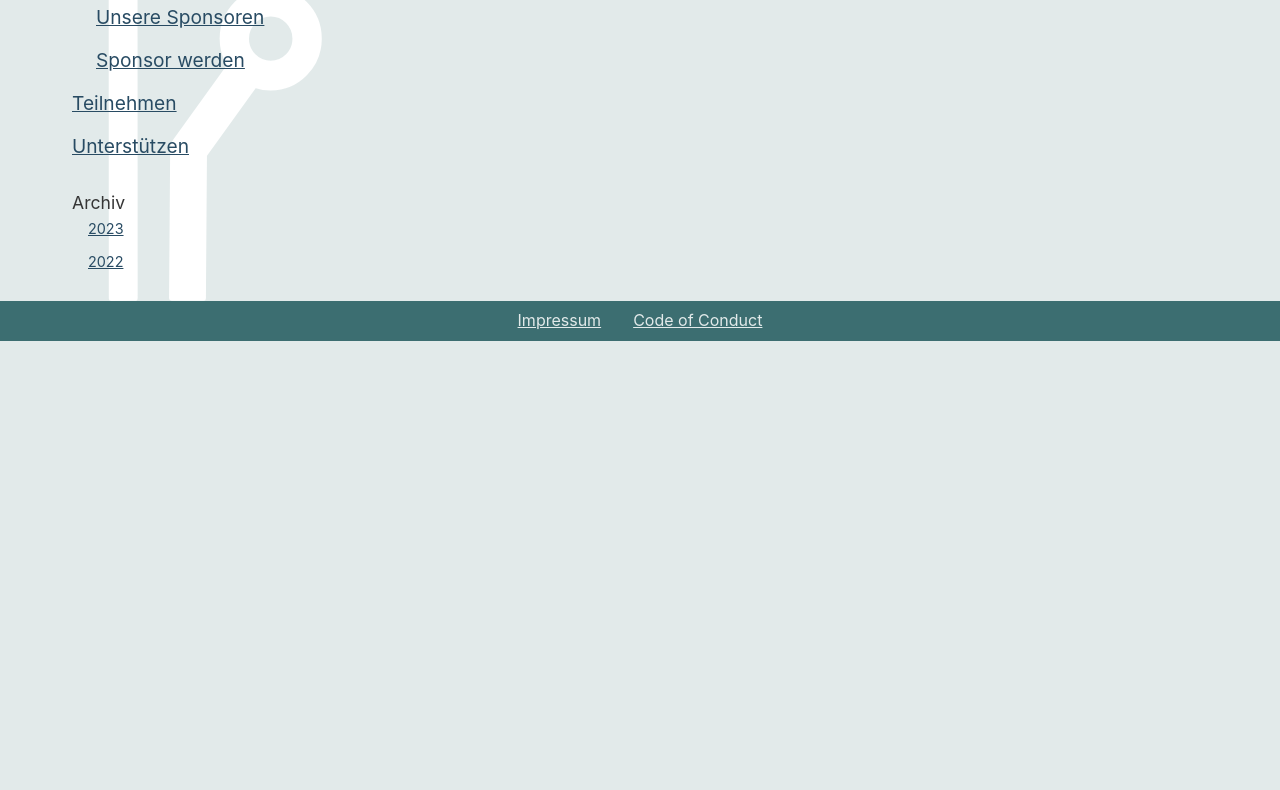
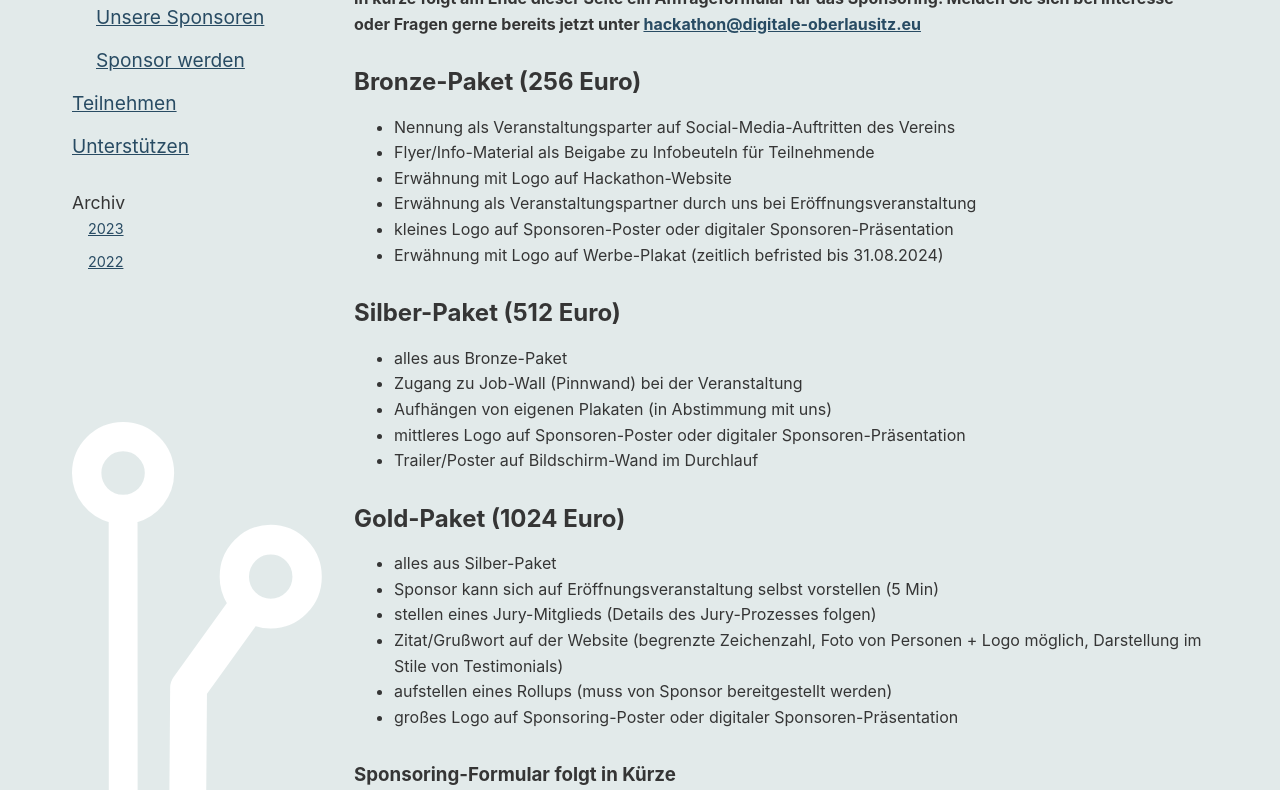
Before and after one commit to deswerve/hackathon-2024, a Gatsby site: page /sponsoring in a window 1280 px wide. Shown: the part 459-1249 px from the top of the page. Before the commit the page ends 800 px from the top, so only its background shows below. Built offline with nearby package versions, Linux system fonts and the light colour scheme; Gatsby itself is replaced by a stand-in of ours.

Commit message:
update sponsoring formular

```diff
--- a/src/pages/sponsoring.tsx
+++ b/src/pages/sponsoring.tsx
@@ -15,12 +15,13 @@ const SponsoringPage: React.FC<PageProps> = () => {
                         children={`
 # Wir sind auf der Suche nach weiteren Sponsoren
 
-Wir sind auf der Suche nach weiteren Sponsoren, die unsere Veranstaltung finanziell unterstützen möchten.
+Wir sind auf der Suche nach Sponsoren, die unsere Veranstaltung finanziell unterstützen möchten.
 
 Wenn Sie unsere Vision teilen, unterstützen Sie uns! Das eingeworbene Geld wird vollständig für die
 Organisation des Hackathons sowie die Finanzierung von Preisen für die Teilnehmenden verwendet.
 
-**Am Ende dieser Seite finden Sie ein Anfrageformular oder melden Sie sich bei Interesse oder Fragen gerne unter [hackathon@digitale-oberlausitz.eu](mailto:hackathon@digitale-oberlausitz.eu).**
+**In kürze folgt am Ende dieser Seite ein Anfrageformular für das Sponsoring.
+Melden Sie sich bei Interesse oder Fragen gerne bereits jetzt unter [hackathon@digitale-oberlausitz.eu](mailto:hackathon@digitale-oberlausitz.eu)**
 
 ## Bronze-Paket  (256 Euro)
 
@@ -28,40 +29,35 @@ Organisation des Hackathons sowie die Finanzierung von Preisen für die Teilnehm
 - Flyer/Info-Material als Beigabe zu Infobeuteln für Teilnehmende
 - Erwähnung mit Logo auf Hackathon-Website
 - Erwähnung als Veranstaltungspartner durch uns bei Eröffnungsveranstaltung
-- kleines Logo auf Sponsoren-Poster bei der Veranstaltung
-- Erwähnung auf Werbe-Plakat (zeitlich befristed bis 31.08.2023)
+- kleines Logo auf Sponsoren-Poster oder digitaler Sponsoren-Präsentation
+- Erwähnung mit Logo auf Werbe-Plakat (zeitlich befristed bis 31.08.2024)
 
 ## Silber-Paket (512 Euro)
 - alles aus Bronze-Paket
-- Sponsor kann sich auf Eröffnungsveranstaltung selbst vorstellen (5 Min)
-- Zugang zu Offline-Job-Wall (Pinnwand) bei der Veranstaltung
+- Zugang zu Job-Wall (Pinnwand) bei der Veranstaltung
 - Aufhängen von eigenen Plakaten (in Abstimmung mit uns)
-- mittleres Logo auf Sponsoren-Poster
+- mittleres Logo auf Sponsoren-Poster oder digitaler Sponsoren-Präsentation
 - Trailer/Poster auf Bildschirm-Wand im Durchlauf
 
 ## Gold-Paket (1024 Euro)
 - alles aus Silber-Paket
+- Sponsor kann sich auf Eröffnungsveranstaltung selbst vorstellen (5 Min)
 - stellen eines Jury-Mitglieds (Details des Jury-Prozesses folgen)
 - Zitat/Grußwort auf der Website (begrenzte Zeichenzahl, Foto von Personen + Logo möglich, Darstellung im Stile von Testimonials)
 - aufstellen eines Rollups (muss von Sponsor bereitgestellt werden)
-- großes Logo auf Sponsoring-Poster
+- großes Logo auf Sponsoring-Poster oder digitaler Sponsoren-Präsentation
             `}
                     />
                 </>
             )}
-            <SponsoringContractForm onShowResultPage={setHideMarkdown} />
+
+            <h3>Sponsoring-Formular folgt in Kürze</h3>
+
+            {/*<SponsoringContractForm onShowResultPage={setHideMarkdown} />*/}
         </Layout>
     )
 }
 
-const TempSponsoringPage = () => {
-    return (
-        <Layout>
-            <h1>Coming soon...</h1>
-        </Layout>
-    )
-}
-
-export default TempSponsoringPage
+export default SponsoringPage
 
 export const Head: HeadFC = () => <title>Sponsoring</title>
```
